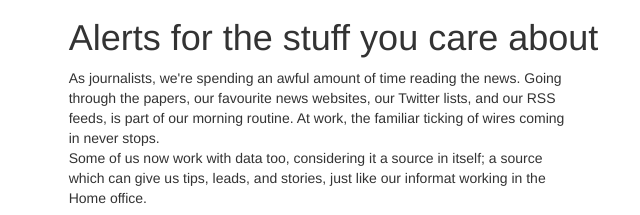
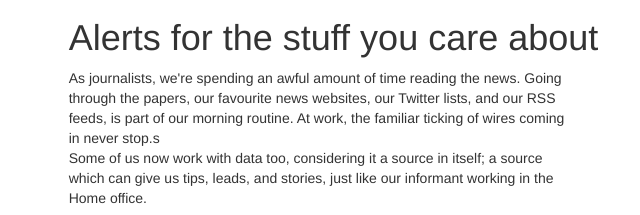
Before and after one commit to bbc/newslabs-datastringer, a plain HTML site: page index.html in a window 1280 px wide. Shown: the part 162-377 px from the top of the page, 53-693 px from the left. Drawn offline with Linux system fonts and the light colour scheme.

Commit message:
Typos in index.html
Yo, typos.

```diff
--- a/index.html
+++ b/index.html
@@ -34,13 +34,13 @@
           As journalists, we're spending an awful amount of time reading the news. Going through
           the papers, our favourite news websites, our Twitter lists, and our RSS
           feeds, is part of our morning routine. At work, the familiar ticking of
-          wires coming in never stops.
+          wires coming in never stop.s
           <br>Some of us now work with data too, considering it a source in itself; a
-          source which can give us tips, leads, and stories, just like our informat
+          source which can give us tips, leads, and stories, just like our informant
           working in the Home office.
         </p>
         <p>
-          <strong>Problem is: data is hard to consume.</strong>It often comes in formats
+          <strong>Problem is: data is hard to consume.</strong> It often comes in formats
           not as easily readable as a block of text or a phone conversation. It is
           regularly updated, and sometimes, it is a stream of numbers.
         </p>
```
